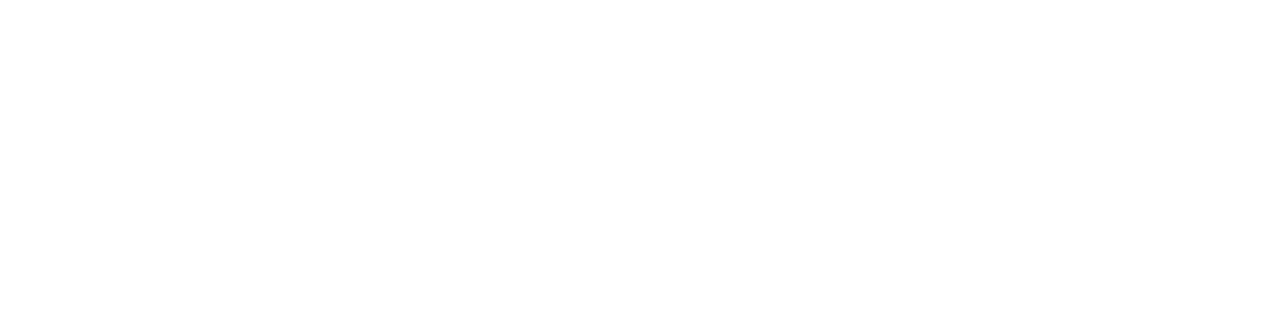
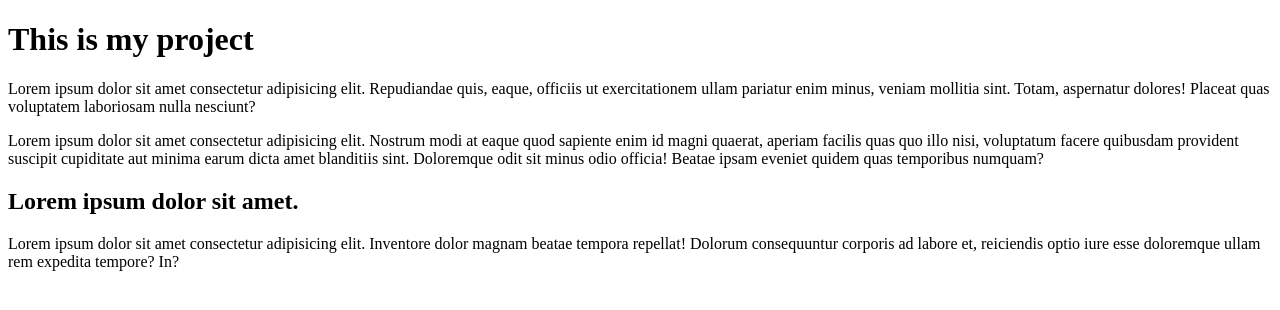
Before and after one commit to richyy17/project, a plain HTML site: page index.html in a window 1280 px wide. Drawn offline with Linux system fonts and the light colour scheme.

Commit message:
Adding few details

```diff
--- a/index.html
+++ b/index.html
@@ -6,6 +6,11 @@
     <title>Document</title>
 </head>
 <body>
+    <h1>This is my project</h1>
+    <p>Lorem ipsum dolor sit amet consectetur adipisicing elit. Repudiandae quis, eaque, officiis ut exercitationem ullam pariatur enim minus, veniam mollitia sint. Totam, aspernatur dolores! Placeat quas voluptatem laboriosam nulla nesciunt?</p>
+    <p>Lorem ipsum dolor sit amet consectetur adipisicing elit. Nostrum modi at eaque quod sapiente enim id magni quaerat, aperiam facilis quas quo illo nisi, voluptatum facere quibusdam provident suscipit cupiditate aut minima earum dicta amet blanditiis sint. Doloremque odit sit minus odio officia! Beatae ipsam eveniet quidem quas temporibus numquam?</p>
 
+    <h2>Lorem ipsum dolor sit amet.</h2>
+    <p>Lorem ipsum dolor sit amet consectetur adipisicing elit. Inventore dolor magnam beatae tempora repellat! Dolorum consequuntur corporis ad labore et, reiciendis optio iure esse doloremque ullam rem expedita tempore? In?</p>
 </body>
 </html>
```
